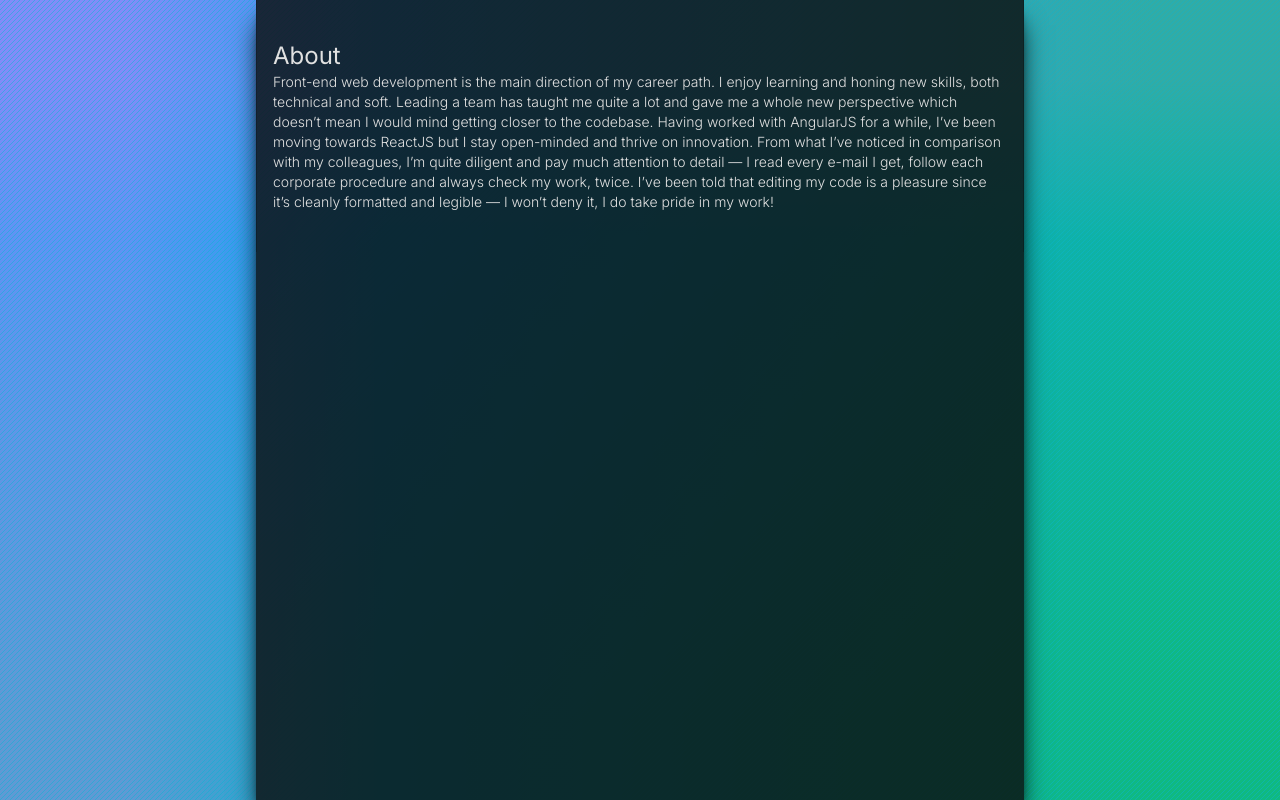
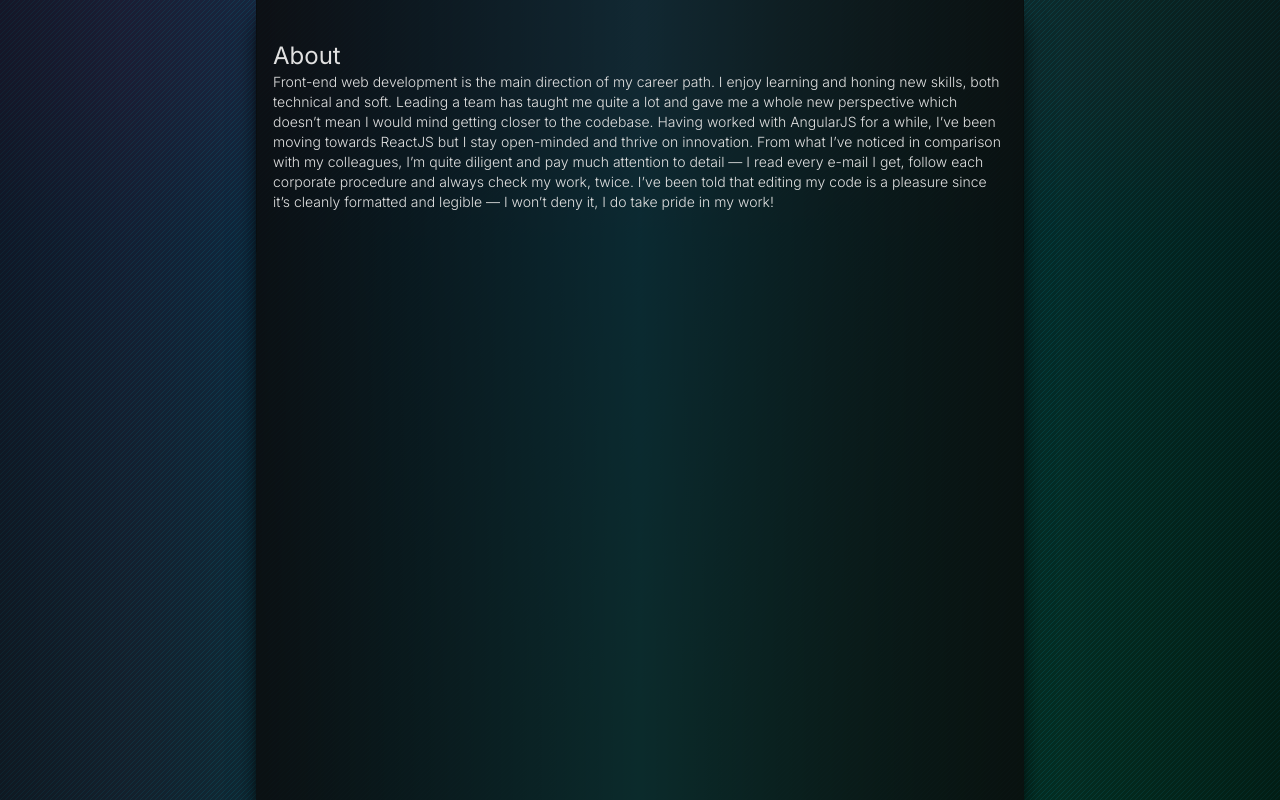
Before and after one commit to Raz666/razart, a Next.js app: page /en/about in a window 1280 px wide. Built offline with nearby package versions, Linux system fonts and the light colour scheme.

Commit message:
improve background

```diff
--- a/src/app/[locale]/layout.tsx
+++ b/src/app/[locale]/layout.tsx
@@ -21,12 +21,22 @@
         className={`${mainFont.className} bg-gradient-to-r from-indigo-400 from-10%  via-sky-500 via-30% to-emerald-500 to-90%  antialiased `}
       >
         <div className="w-100 h-100 bg-gradient-to-b from-indigo-400/30 from-10% via-sky-500/30 via-30% to-emerald-500/30 to-90%  ">
-          <div className="striped-bg w-100 h-100 bg-gradient-to-r from-emerald-500/50 from-10%  via-sky-500/50 via-70% to-indigo-500/0  ">
-            <main className="layout mx-2 flex min-h-screen flex-col items-start bg-neutral-950/80 shadow-xl shadow-black md:mx-14 lg:mx-auto lg:max-w-screen-md">
-              <div className="border-x border-black/20 px-4 py-6  ">
-                {children}
+          <div className=" w-100 h-100 bg-gradient-to-r from-black/60 from-20%  via-sky-500/0 to-black/60 to-80% ">
+            <div className="striped-bg w-100 h-100">
+              <div
+                className=" w-100 h-100
+                            sm:bg-gradient-to-r sm:from-black/10 sm:via-black/0 sm:to-black/10
+                            md:bg-gradient-to-r md:from-black/30 md:via-black/0 md:to-black/30
+                            lg:bg-gradient-to-r lg:from-black/60 lg:via-black/0 lg:to-black/60
+                          "
+              >
+                <main className="layout mx-2 flex min-h-screen flex-col items-start bg-neutral-950/80 shadow-xl shadow-black md:mx-14 lg:mx-auto lg:max-w-screen-md">
+                  <div className="border-x border-black/20 px-4 py-6  ">
+                    {children}
+                  </div>
+                </main>
               </div>
-            </main>
+            </div>
           </div>
         </div>
       </body>
--- a/src/app/globals.css
+++ b/src/app/globals.css
@@ -31,11 +31,11 @@
   background-size: 5px 5px;
   background-image: linear-gradient(
     135deg,
-    #06b6d480 10%,
+    #06b6d440 10%,
     #0000 0,
     #0000 50%,
-    #06b6d480 0,
-    #06b6d480 60%,
+    #06b6d440 0,
+    #06b6d440 60%,
     #0000 0,
     #0000
   );
```
